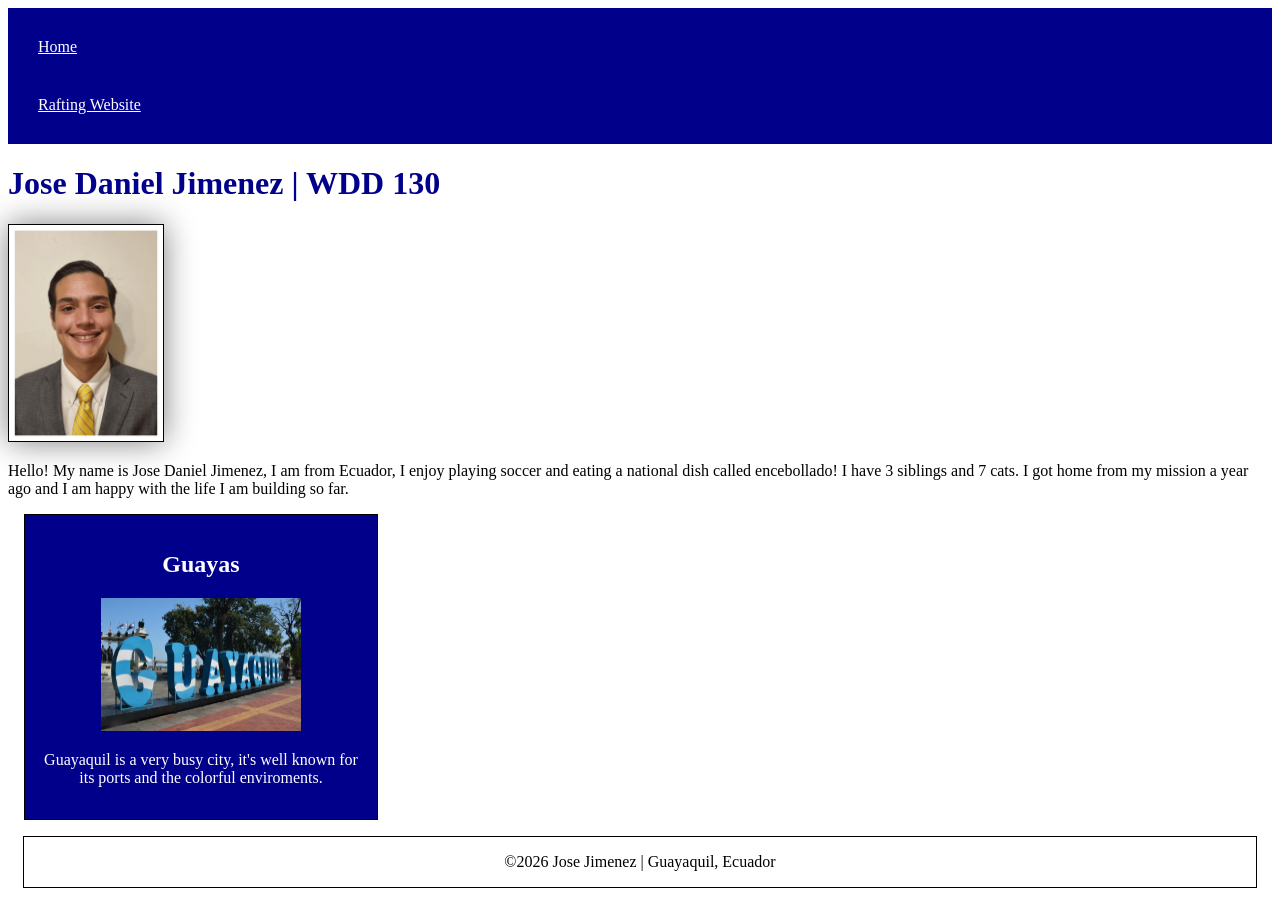
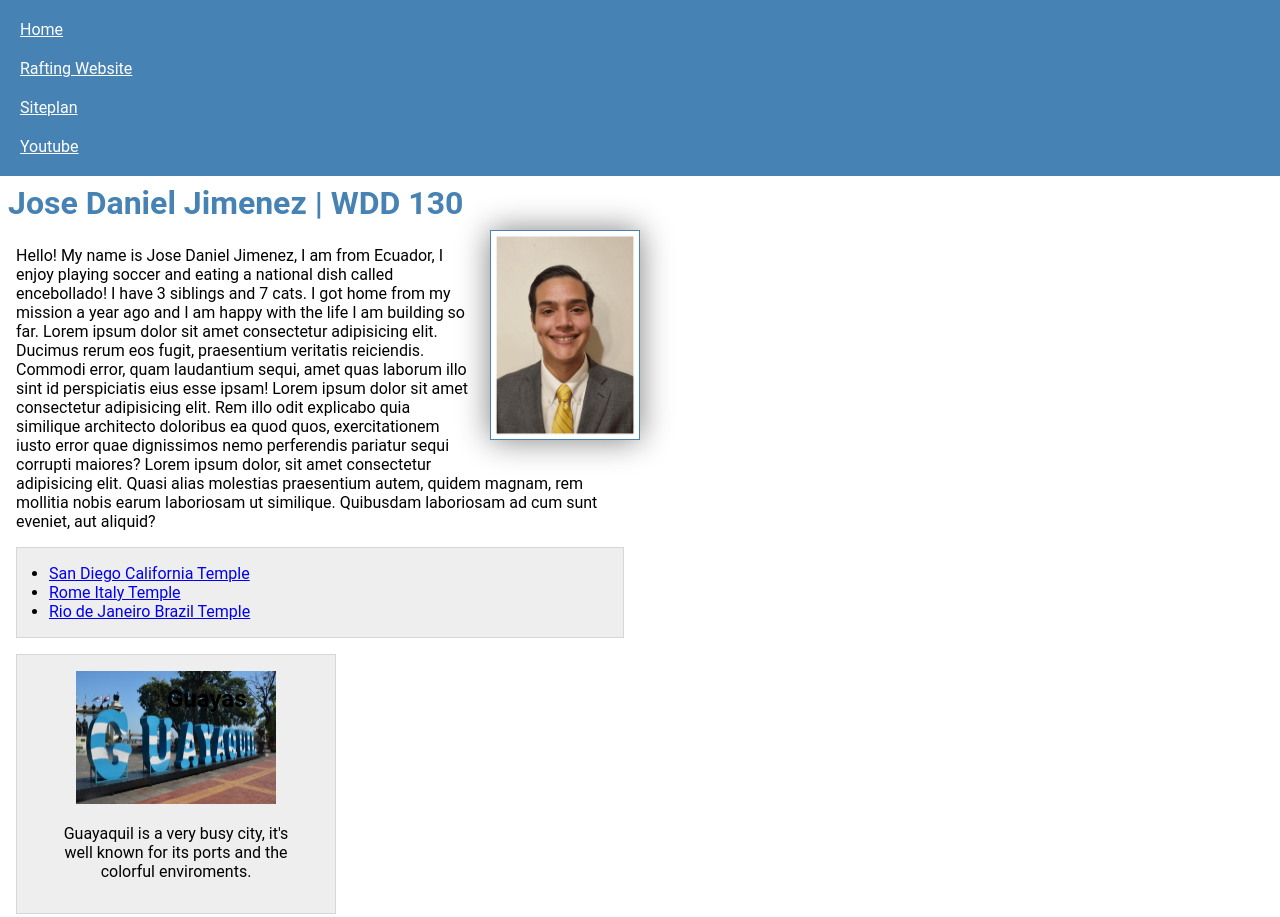
Before and after one commit to josedanieljimenez/wdd130, a plain HTML site: page index.html in a window 1280 px wide. Shown: the top 917 px of the page. Drawn offline with Linux system fonts and the light colour scheme; a web font is replaced by a local one.

Commit message:
I made changes in order to complete my assignements

```diff
--- a/index.html
+++ b/index.html
@@ -1,3 +1,4 @@
+<!-- 15 November 2026 -->
 <!DOCTYPE html>
 <html lang="eng">
 
@@ -8,6 +9,9 @@
     <meta name="author" content="Jose Daniel Jimenez">
     <title> Jose Daniel Jimenez Olvera | WDD 130</title>
     <link rel="stylesheet" href="styles/styles.css">
+    <link rel="preconnect" href="https://fonts.googleapis.com">
+    <link rel="preconnect" href="https://fonts.gstatic.com" crossorigin>
+    <link href="https://fonts.googleapis.com/css2?family==Roboto&display=swap" rel="stylesheet">
 </head>
 
 <body>
@@ -15,14 +19,25 @@
         <nav>
             <a href="#">Home</a>
             <a href="wwr/">Rafting Website</a>
+            <a href="wwe/site-plan-rafting.html">Siteplan</a>
+            <a href="https://youtube.com">Youtube</a>
         </nav>
     </header>
     <main>
         <h1>Jose Daniel Jimenez | WDD 130</h1>
         <img src="images/profile.jpg" alt="Jose Jimenez" width="200">
-        <p>Hello! My name is Jose Daniel Jimenez, I am from Ecuador, I enjoy playing soccer and eating a national dish called encebollado! I have 3 siblings and 7 cats. I got home from my mission a year ago and I am happy with the life I am building so far.</p>
+        <p>Hello! My name is Jose Daniel Jimenez, I am from Ecuador, I enjoy playing soccer and eating a national dish called encebollado! I have 3 siblings and 7 cats. I got home from my mission a year ago and I am happy with the life I am building so far.
+            Lorem ipsum dolor sit amet consectetur adipisicing elit. Ducimus rerum eos fugit, praesentium veritatis reiciendis. Commodi error, quam laudantium sequi, amet quas laborum illo sint id perspiciatis eius esse ipsam!
+            Lorem ipsum dolor sit amet consectetur adipisicing elit. Rem illo odit explicabo quia similique architecto doloribus ea quod quos, exercitationem iusto error quae dignissimos nemo perferendis pariatur sequi corrupti maiores?
+            Lorem ipsum dolor, sit amet consectetur adipisicing elit. Quasi alias molestias praesentium autem, quidem magnam, rem mollitia nobis earum laboriosam ut similique. Quibusdam laboriosam ad cum sunt eveniet, aut aliquid?
+        </p>
+        <ul class="box indent">
+            <li><a href="https://www.churchofjesuschrist.org/temples/details/san-diego-california-temple?lang=eng" target="_blank">San Diego California Temple</a></li>
+            <li><a href="https://www.churchofjesuschrist.org/temples/details/rome-italy-temple?lang=eng" target="_blank">Rome Italy Temple</a></li>
+            <li><a href="https://www.churchofjesuschrist.org/temples/details/rio-de-janeiro-brazil-temple?lang=eng" target="_blank">Rio de Janeiro Brazil Temple</a></li>
+        </ul>
     </main>
-    <aside>
+    <aside class="box">
         <h2>Guayas</h2>
         <img src="images/guayaquil.jpg" alt="Guayaquil">
         <p>Guayaquil is a very busy city, it's well known for its ports and the colorful enviroments.</p>
--- a/styles/styles.css
+++ b/styles/styles.css
@@ -1,5 +1,16 @@
+* {
+    margin: 0;
+    padding: 0;
+    box-sizing: border-box;
+}
+
 :root {
-    --background-color: darkblue;
+    --background-color: steelblue;
+}
+
+body {
+    font-size: 16px;
+    font-family: Roboto, arial, sans-serif
 }
 
 nav {
@@ -10,33 +21,36 @@ nav {
 nav a {
     color: white;
     display: block;
-    padding: 20px;
+    padding: 10px;
 }
 
 h1 {
-    color: darkblue;
+    color: steelblue;
+    padding: .5rem;
+}
+
+main {
+    max-width: 640px;
 }
 
 main img {
     width: 150px;
     height: auto;
-    border: 1px solid black;
+    border: 1px solid steelblue;
     padding: 2px;
     box-shadow: 0 0 30px gray;
+    float: right;
+    margin: 0 0 1rem 1rem;
 }
 
 p {
-    padding: 0px;
+    margin: 1rem;
 }
 
 aside {
     width: 20em;
-    margin: 1em;
-    border: 1px solid rgba(0, 0, 0, 2);
-    padding: 1em;
-    background-color: var(--background-color);
-    color: white;
     text-align: center;
+    position: relative;
 }
 
 aside img {
@@ -44,8 +58,27 @@ aside img {
     height: auto;
 }
 
+aside h2 {
+    position: absolute;
+    top: 30px;
+    left: 150px;
+}
+
 footer {
-    margin: 15px;
+    margin: 1em;
     border: 1px solid #000;
     text-align: center;
 }
+
+/* Class Selectors */
+.box {
+    margin: 1rem;
+    border: 1px solid rgba(0, 0, 0, .1);
+    padding: 1rem;
+    background-color: #eee;
+    color: #000;
+}
+
+.indent {
+    padding-left: 2rem;
+}
```
